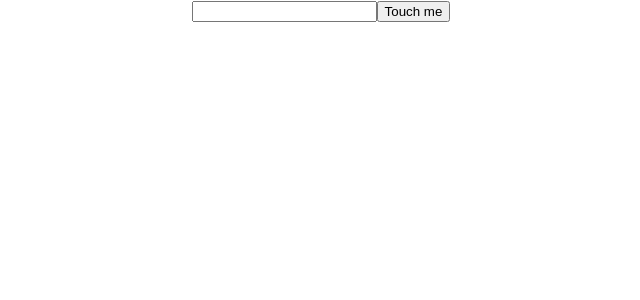
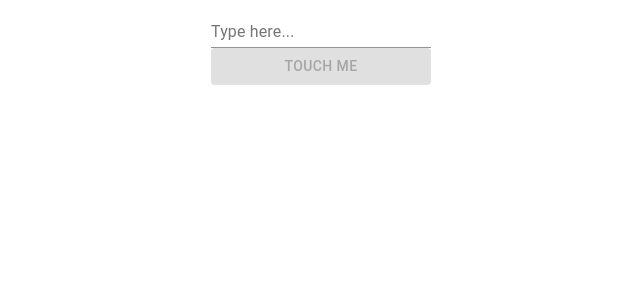
Before and after one commit to Vidali-Espisato/messenger-clone, a React (Create React App) app: page / in a window 1280 px wide. Shown: the top 300 px of the page, without its empty margins (319-959 px from the left). Built offline with nearby package versions, Linux system fonts and the light colour scheme.

Commit message:
Basic Styling done

```diff
--- a/package.json
+++ b/package.json
@@ -3,6 +3,7 @@
   "version": "0.1.0",
   "private": true,
   "dependencies": {
+    "@material-ui/core": "^4.11.0",
     "@testing-library/jest-dom": "^4.2.4",
     "@testing-library/react": "^9.5.0",
     "@testing-library/user-event": "^7.2.1",
--- a/src/App.js
+++ b/src/App.js
@@ -1,5 +1,7 @@
 import React, { useState } from "react";
+import { Button, Input, FormControl, InputLabel } from "@material-ui/core";
 import "./App.css";
+import Message from "./Message";
 
 function App() {
   const [input, setInput] = useState("");
@@ -15,16 +17,25 @@
   return (
     <div className="App">
       <form>
-        <input
-          value={input}
-          onChange={(event) => setInput(event.target.value)}
-        />
-        <button type="submit" onClick={sendMessage}>
-          Touch me
-        </button>
+        <FormControl>
+          <InputLabel>Type here...</InputLabel>
+          <Input
+            value={input}
+            onChange={(event) => setInput(event.target.value)}
+          />
+          <Button
+            disabled={!input}
+            variant="contained"
+            color="primary"
+            type="submit"
+            onClick={sendMessage}
+          >
+            Touch me
+          </Button>
+        </FormControl>
       </form>
       {messages.map((message) => (
-        <p>{message}</p>
+        <Message text={message} />
       ))}
     </div>
   );
--- /dev/null
+++ b/src/Message.js
@@ -0,0 +1,11 @@
+import React from "react";
+
+function Message(props) {
+  return (
+    <div>
+      <h2>{props.text}</h2>
+    </div>
+  );
+}
+
+export default Message;
```
Also changed, not shown: 1 other file (tests, documents, lock files or other folders).
